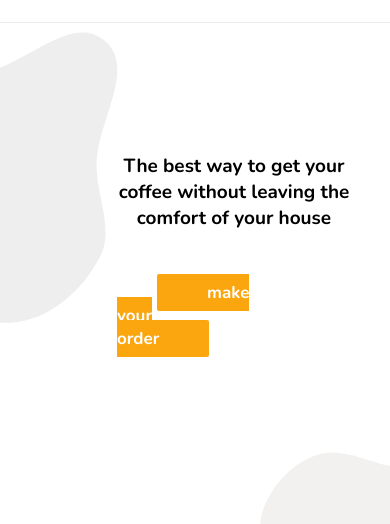
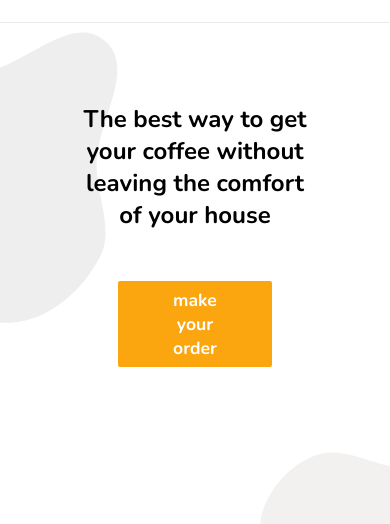
Before and after one commit to maarimukai/getcoffee, a plain HTML site: page index.html in a window 390 px wide. Shown: the part 101-625 px from the top of the page. Drawn offline with nearby package versions, Linux system fonts and the light colour scheme.

Commit message:
Update files

```diff
--- a/contactStyle.css
+++ b/contactStyle.css
@@ -128,6 +128,11 @@ form {
         flex-direction: column;
     }
 
+    .ipt-firstName, .ipt-lastName {
+        margin-right: 0;
+        margin-left: 0;
+    }
+
     .form-control {
         width: 80vw !important;
     }
--- a/styles.css
+++ b/styles.css
@@ -46,7 +46,7 @@ main {
 #info {
     width: 40vw;
     margin-left: 5rem;
-    margin-right: 3rem;
+    margin-right: 5rem;
 }
 
 .textinfo {
@@ -77,7 +77,7 @@ main {
 }
 
 /* mobile */
-@media (max-width: 480px) {
+@media screen and (max-width: 480px) {
     body {
         background-size: 70%, 70%;
         background-position: top 130px left -130px, bottom 40px right -120px;
@@ -108,22 +108,28 @@ main {
     }
 
     main {
-        flex-wrap: wrap-reverse;
+        display: flex;
+        flex-direction: column;
+        justify-content: space-between;
+        margin-top: 30px;
+        margin-bottom: 0;
     }
 
+
     #info {
-        margin-left: 0;
-        margin: auto;
+        display: flex;
+        flex-direction: column;
+        align-items: center;
+        width: 60vw;
     }
 
     .textinfo {
-        width: 60vw;
+        display: flex;
+        justify-items: center;
         text-align: center;
-        font-size: 19px;
-        margin-top: 100px;
+        font-size: 1.5rem;
+        margin-top: 50px;
         margin-bottom: 50px;
-        margin-left: auto;
-        margin-right: auto;
     }
 
     .copo {
@@ -132,17 +138,18 @@ main {
     }
 
     .button{
-        font-size: 17px;
+        font-size: 1.1rem;
         padding: 7px 50px;
         border-radius: 2px;
         margin-bottom: 10px;
         margin-left: 40px;
         margin-right: 40px;
+        text-align: center;
     }
 
     .icon {
         display: flex;
         justify-content: center;
-        margin-top: 250px;
+        margin-top: 150px;
     }
 }
```
Also changed, not shown: design/getcoffee-1.png, design/getcoffee-2.png, design/getcoffee-3.png, design/getcoffee-4.png.
